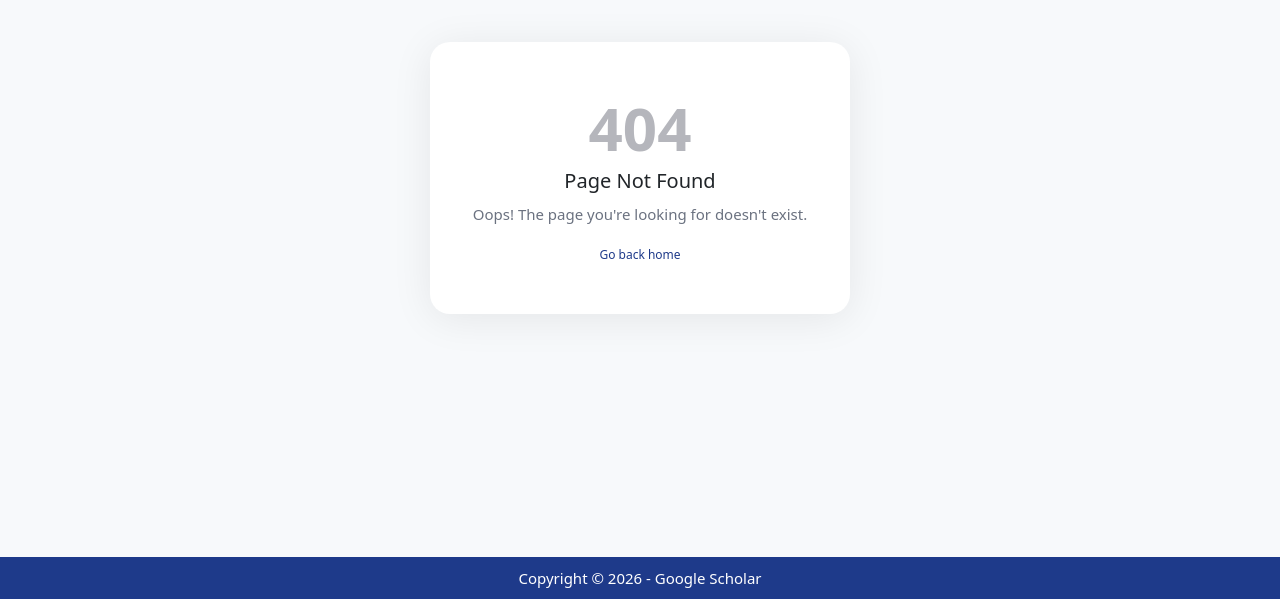
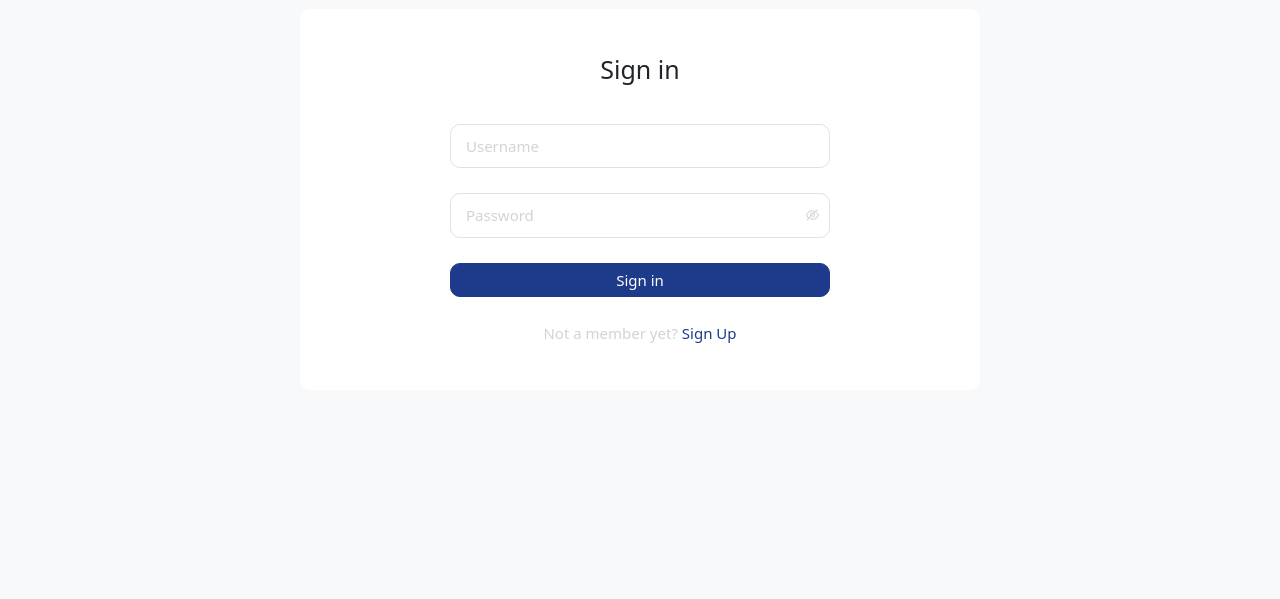
Before and after one commit to MehdiJmlkh/PaperDooni, a React (Vite) app in the folder google-scholar/: page /sign-in in a window 1280 px wide. Before the commit this address had no page. Shown: the part 201-800 px from the top of the page. Built offline with nearby package versions, Linux system fonts and the light colour scheme.

Commit message:
feat(ui): add sign in page

```diff
--- a/google-scholar/src/components/Button/Button.css
+++ b/google-scholar/src/components/Button/Button.css
@@ -2,6 +2,7 @@
   font-size: 1.5rem;
   border-radius: 10px;
   padding: 0.5rem 2rem;
+  width: 100%;
 }
 
 .btn-primary {
--- /dev/null
+++ b/google-scholar/src/pages/SignInPage/SignInPage.css
@@ -0,0 +1,29 @@
+.sign-in-page {
+  display: flex;
+  align-items: center;
+  justify-content: center;
+  height: 100vh;
+  background: var(--background-color);
+}
+
+.sign-in-form {
+  display: flex;
+  flex-direction: column;
+  row-gap: 2.5rem;
+  background: #fff;
+  padding: 4.5rem 15rem;
+  border-radius: var(--border-radius);
+  width: 68rem;
+  font-size: 1.5rem;
+}
+
+.sign-in-form__heading {
+  text-align: center;
+  font-size: 2.5rem;
+  margin: 0 0 1.5rem;
+}
+
+.sign-in-form__footer {
+  color: #d3d3d3;
+  text-align: center;
+}
--- /dev/null
+++ b/google-scholar/src/pages/SignInPage/SignInPage.tsx
@@ -0,0 +1,24 @@
+import Button from "../../components/Button";
+import Input from "../../components/Input";
+import Link from "../../components/Link";
+import PasswordInput from "../../components/PasswordInput/PasswordInput";
+import "./SignInPage.css";
+
+const SignInPage = () => {
+  return (
+    <div className="sign-in-page">
+      <div className="sign-in-form">
+        <h1 className="sign-in-form__heading">Sign in</h1>
+        <Input placeholder="Username" />
+        <PasswordInput placeholder="Password" />
+        <Button>Sign in</Button>
+        <div className="sign-in-form__footer">
+          <span>Not a member yet? </span>
+          <Link to="">Sign Up</Link>
+        </div>
+      </div>
+    </div>
+  );
+};
+
+export default SignInPage;
--- /dev/null
+++ b/google-scholar/src/pages/SignInPage/index.ts
@@ -0,0 +1,3 @@
+import SignInPage from "./SignInPage";
+
+export default SignInPage;
--- a/google-scholar/src/routes.tsx
+++ b/google-scholar/src/routes.tsx
@@ -4,6 +4,7 @@ import HomePage from "./pages/HomePage";
 import ArticlePage from "./pages/ArticlePage";
 import AddArticlePage from "./pages/AddArticlePage";
 import ErrorPage from "./pages/ErrorPage";
+import SignInPage from "./pages/SignInPage";
 
 const router = createBrowserRouter([
   {
@@ -16,6 +17,7 @@ const router = createBrowserRouter([
       { path: "articles/new", element: <AddArticlePage /> },
     ],
   },
+  {path:"/sign-in" ,element: <SignInPage />}
 ]);
 
 export default router;
```
